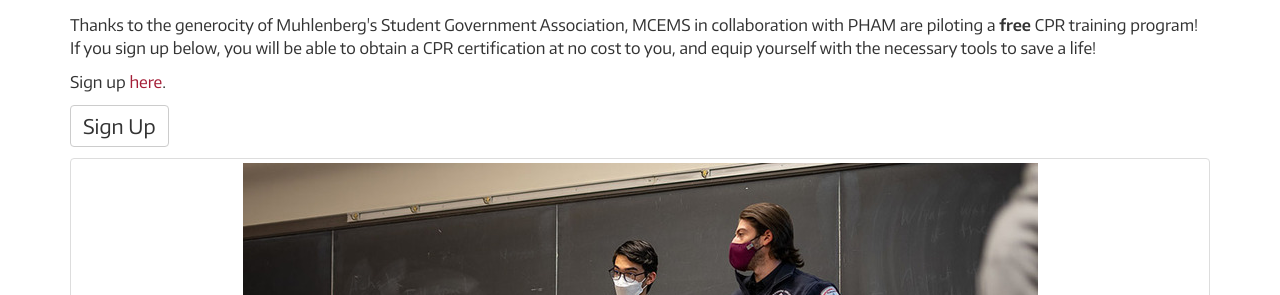
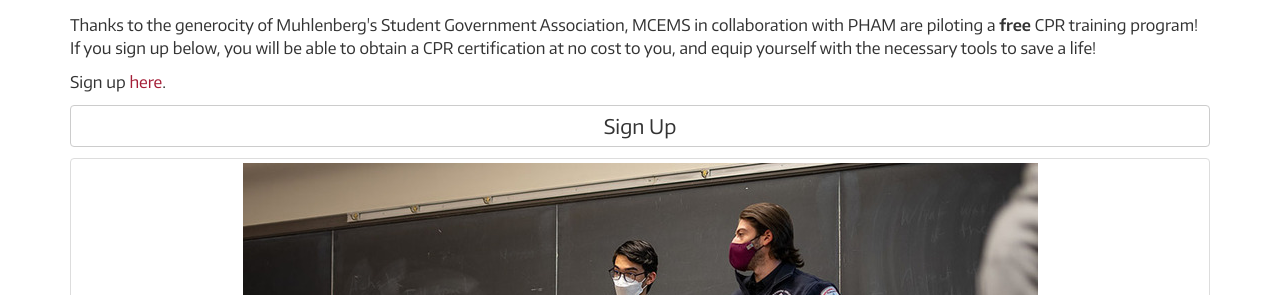
Before and after one commit to MCEMS/www, a Jekyll site: the page built from learn-cpr/index.html, in a window 1280 px wide. Shown: the part 397-692 px from the top of the page. Built offline with Jekyll 4.4.1, drawn with Linux system fonts in a browser that asks for light colours; nearby versions of some CDN libraries.

Commit message:
Update index.html

```diff
--- a/learn-cpr/index.html
+++ b/learn-cpr/index.html
@@ -11,7 +11,7 @@ image: https://www.bergems.org/assets/images/cpr_class.jpg
     <p>Thanks to the generocity of Muhlenberg's Student Government Association, MCEMS in collaboration with PHAM are piloting a <b>free</b> CPR training program! If you sign up below, you will be able to obtain a CPR certification at no cost to you, and equip yourself with the necessary tools to save a life!</p>
 
     <p>Sign up  <a href="/learn-cpr/signup">here</a>.</p>
-<a href="/learn-cpr/signup" class="btn btn-default" role="button" style="font-size: 20px; margin: 0 auto">Sign Up</a>
+<a href="/learn-cpr/signup" class="btn btn-default" role="button" style="font-size: 20px; display: block; margin-left: auto; margin-right: auto;">Sign Up</a>
 <p></p>
     <div class="thumbnail">
       <img src="/assets/images/CPR2021.jpeg">
```
